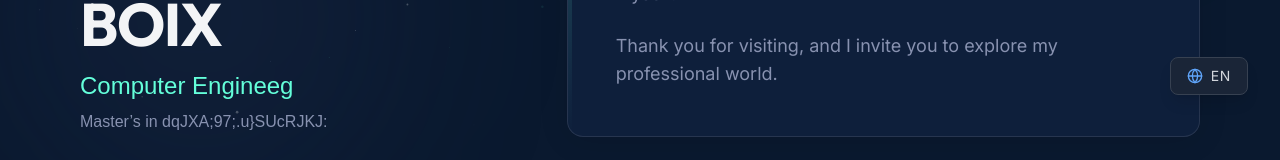
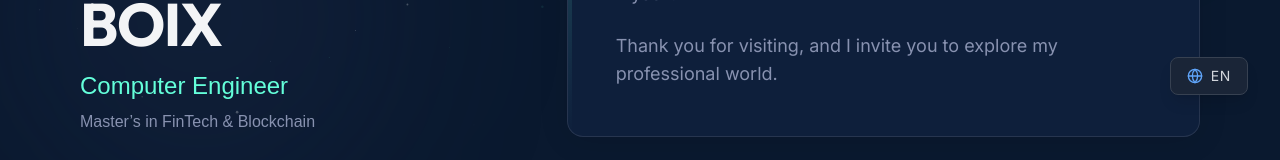
Before and after one commit to Josep-Martinez/web_cv, a Next.js app: page / in a window 1280 px wide. Shown: the part 673-833 px from the top of the page. Built offline with nearby package versions, Linux system fonts and the light colour scheme; a web font is replaced by a local one.

Commit message:
animation speed updated

```diff
--- a/app/page.js
+++ b/app/page.js
@@ -83,7 +83,7 @@ export default function Home() {
   useEffect(() => {
     setIsMounted(true);
     if (isMounted) {
-      setGlobalInterval(100);
+      setGlobalInterval(60);
       setTimeout(() => {
         setAnimationStarted(true);
       }, 100);
@@ -153,14 +153,14 @@ export default function Home() {
           }
 
           iterations += 1 / 4; // Slower advancement: 1/4 character per frame
-        }, 70); // Slower interval: 50ms between frames
+        }, 30); // Slower interval: 50ms between frames
       }, delay);
     };
 
     // Start animations sequentially
     animateText(targetName, setDisplayName, 0);
-    animateText(targetTitle, setDisplayTitle, 1000);
-    animateText(targetMaster, setDisplayMaster, 2000);
+    animateText(targetTitle, setDisplayTitle, 500);
+    animateText(targetMaster, setDisplayMaster, 1000);
 
   }, [language, isMounted]);
 
--- a/app/projects/page.js
+++ b/app/projects/page.js
@@ -48,7 +48,7 @@ export default function ProjectsPage() {
     setIsMounted(true);
 
     if (isMounted) {
-      setGlobalInterval(80);
+      setGlobalInterval(60);
       setTimeout(() => {
         setAnimationStarted(true);
       }, 100);
--- a/app/works/page.js
+++ b/app/works/page.js
@@ -207,7 +207,7 @@ export default function ExperiencePage() {
   // Arranque de animaciones
   useEffect(() => {
     if (!isMounted) return;
-    setGlobalInterval(80);
+    setGlobalInterval(60);
     const timeout = setTimeout(() => setAnimationStarted(true), 100);
     return () => clearTimeout(timeout);
   }, [isMounted]);
```
